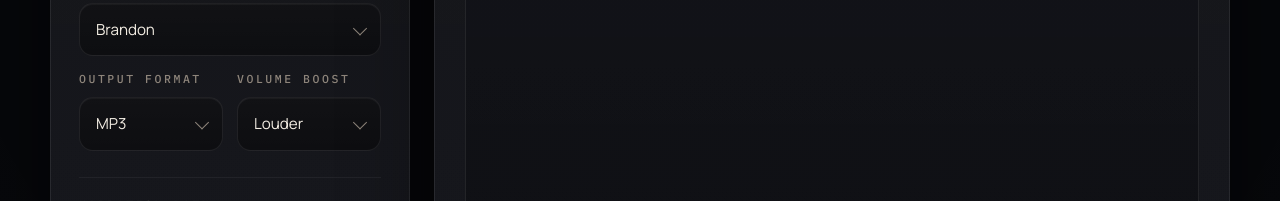
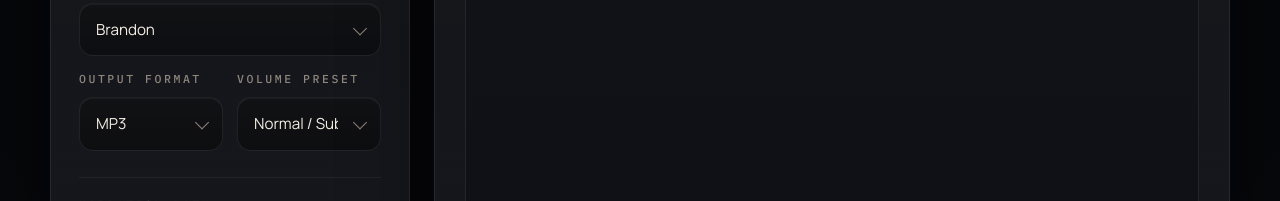
Before and after one commit to sommbc/voice-lab, a Next.js app: page / in a window 1280 px wide. Shown: the part 592-793 px from the top of the page. Built offline with nearby package versions, Linux system fonts and the light colour scheme.

Commit message:
Tune default narration loudness for Substack

```diff
--- a/app/page.tsx
+++ b/app/page.tsx
@@ -17,7 +17,7 @@ const VOICES = [
 
 const DEFAULT_VOICE_ID = "29511880-fc64-4d77-af2f-59ea3eb3efb1";
 const VOICE_STORAGE_KEY = "voiceover-selected-voice-id";
-const DEFAULT_VOLUME_BOOST = "louder";
+const DEFAULT_VOLUME_BOOST = "normal";
 
 type OutputFormat = "mp3" | "wav";
 type VolumeBoost = "normal" | "louder" | "very-loud";
@@ -329,7 +329,7 @@ export default function HomePage() {
                     </label>
 
                     <label className="field-label">
-                      <span className="field-name">Volume Boost</span>
+                      <span className="field-name">Volume Preset</span>
                       <div className="select-wrap">
                         <select
                           className="select"
@@ -337,9 +337,9 @@ export default function HomePage() {
                           value={volumeBoost}
                           onChange={(event) => setVolumeBoost(event.target.value as VolumeBoost)}
                         >
-                          <option value="normal">Normal</option>
+                          <option value="normal">Normal / Substack</option>
                           <option value="louder">Louder</option>
-                          <option value="very-loud">Very Loud</option>
+                          <option value="very-loud">Very Loud / Emergency</option>
                         </select>
                       </div>
                     </label>
--- a/lib/audio.ts
+++ b/lib/audio.ts
@@ -171,7 +171,7 @@ export type SegmentDiagnosticsManifest = {
 };
 
 export const DEFAULT_OUTPUT_FORMAT: OutputFormat = "mp3";
-export const DEFAULT_VOLUME_BOOST: VolumeBoost = "louder";
+export const DEFAULT_VOLUME_BOOST: VolumeBoost = "normal";
 export const DEFAULT_SMOOTH_JOINS = true;
 export const DEFAULT_JOIN_PAUSE_MS = 300;
 export const DEFAULT_MASTERING_STRATEGY: MasteringStrategy = "current-static-master";
```
Also changed, not shown: 2 other files (tests, documents, lock files or other folders).
